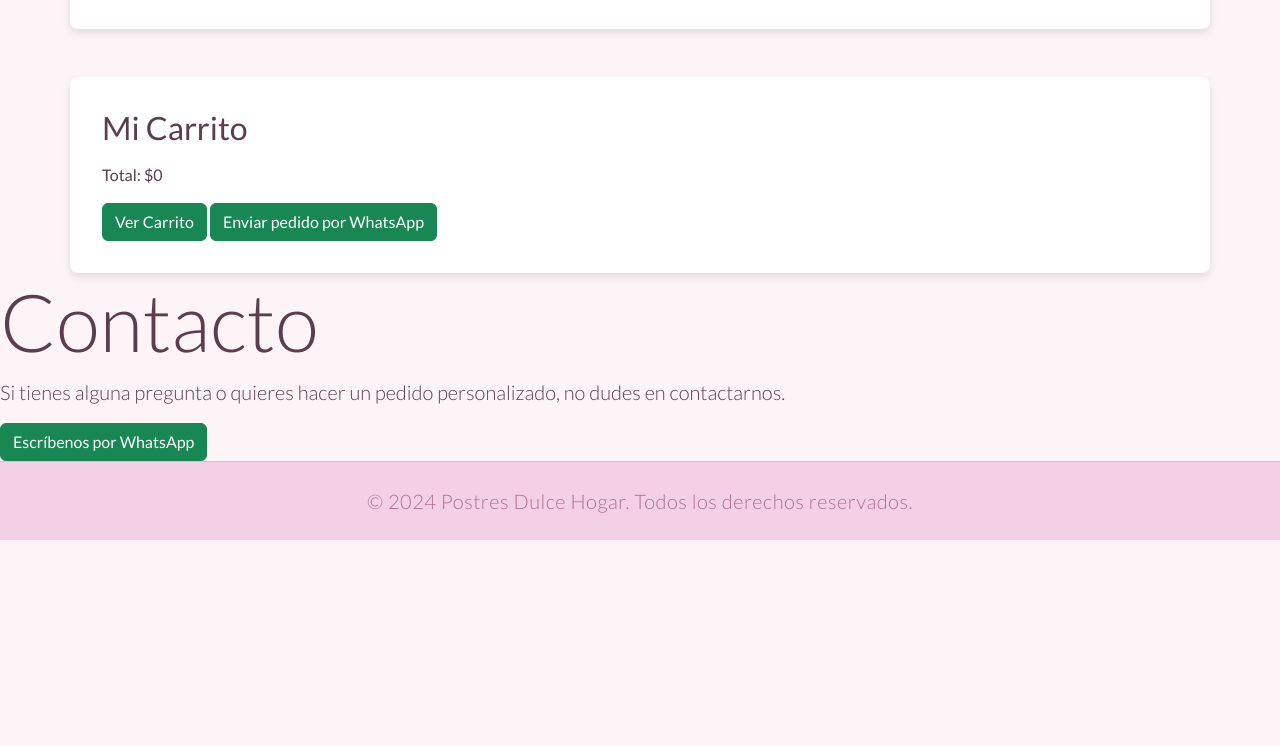
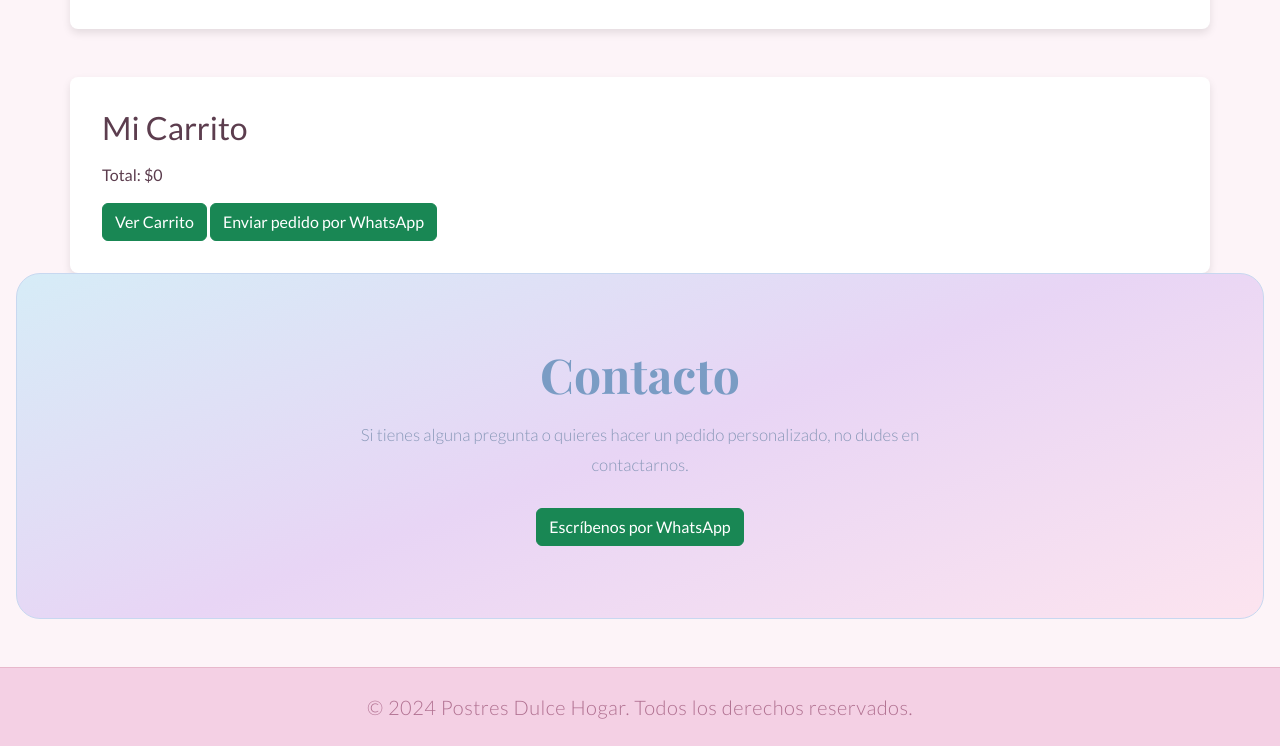
Before and after one commit to victorsin-M/Dulce-Hogar, a plain HTML site: page index.html in a window 1280 px wide. Shown: the part 990-1736 px from the top of the page. Before the commit the page ends 1530 px from the top, so only its background shows below. Drawn offline with nearby package versions, Linux system fonts and the light colour scheme; a script that the page names is missing.

Commit message:
Agregue el css del contacto

```diff
--- a/estilos.css
+++ b/estilos.css
@@ -66,6 +66,38 @@ section.container {
         font-size: 2.2rem;
     }
 }
+
+/* ===== CONTACTO ===== */
+#contacto {
+    text-align: center;
+    background: linear-gradient(160deg, #d6ecf7 0%, #e8d5f5 50%, #fce4ef 100%);
+    padding: 4.5rem 1rem;
+    border-radius: 24px;
+    margin: 0 1rem 3rem;
+    border: 1.5px solid #c8d8f0;
+}
+
+#contacto h2 {
+    font-family: 'Playfair Display', serif;
+    font-size: 3rem;
+    font-weight: 700;
+    color: #7a9cc4;
+    margin-bottom: 1rem;
+}
+
+#contacto p {
+    font-size: 1.05rem;
+    color: #8898b8;
+    max-width: 600px;
+    margin: 0 auto 1.75rem;
+    line-height: 1.8;
+    font-weight: 300;
+}
+
+
+
+
+/* ===== FOOTER ===== */
 footer {
     background-color: #f4d0e4;
     border-top: 1.5px solid #e8b8cc;
```
